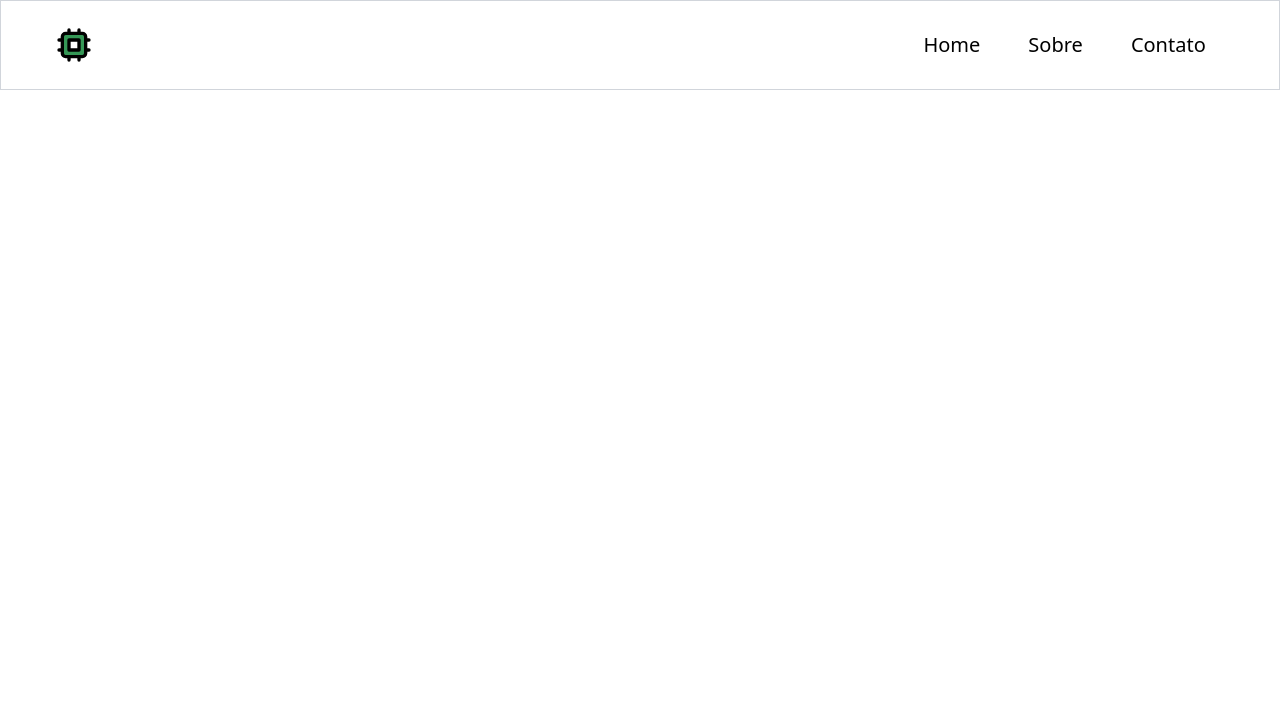
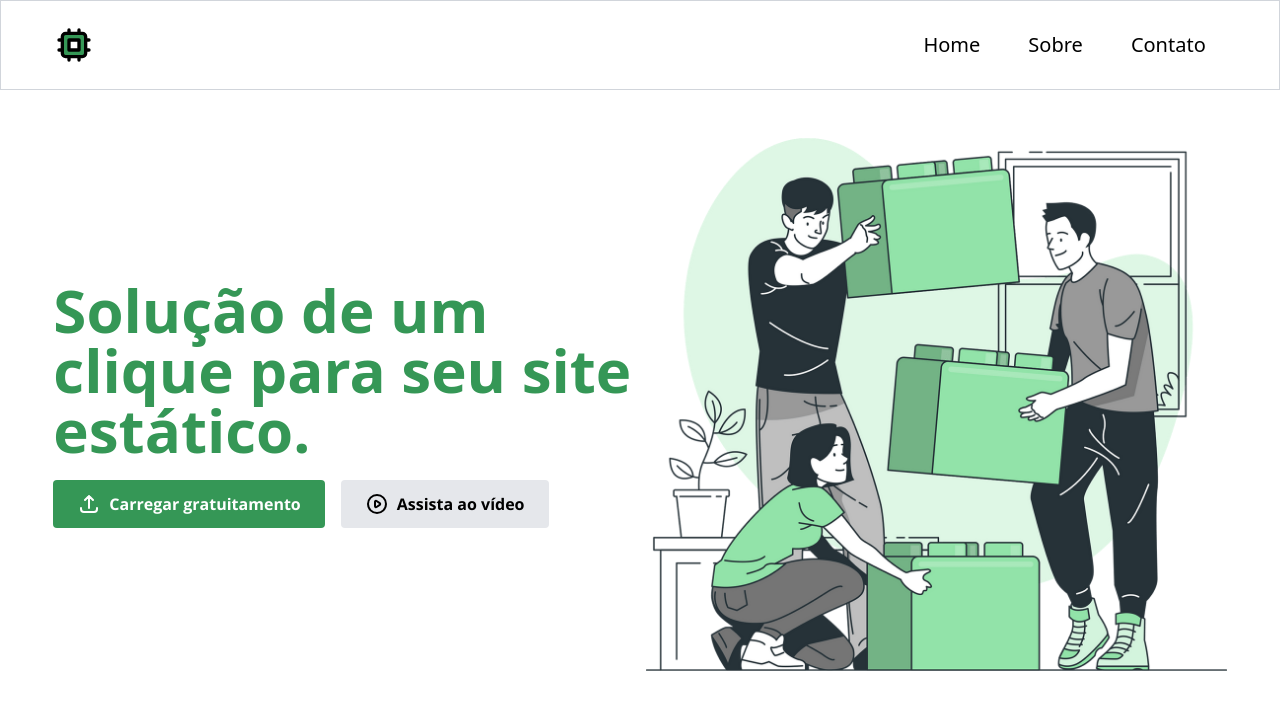
Before and after one commit to JeanLuca999/tailwindcss-website, a React (Create React App) app: page / in a window 1280 px wide. Shown: the top 710 px of the page. Built offline with nearby package versions, Linux system fonts and the light colour scheme.

Commit message:
Criando sessão de hero

```diff
--- a/src/App.js
+++ b/src/App.js
@@ -1,9 +1,11 @@
 import Header from "./components/Header";
+import Hero from "./components/Hero";
 
 export default function App() {
   return (
     <>
       <Header></Header>
+      <Hero></Hero>
     </>
   );
 }
--- /dev/null
+++ b/src/components/Hero/index.js
@@ -0,0 +1,65 @@
+import heroBanner from "../../assets/herobanner.png";
+
+export default function Hero() {
+  return (
+    <section className="py-6 grid gap-3 grid-cols-1 grid-rows-auto1Fr lg:grid-cols-2 w-11/12 max-w-7xl mx-auto my-0">
+      <div className="justify-center content-center grid">
+        <div>
+          <h1 className="text-accent font-bold text-3xl md:text-6xl">
+            Solução de um clique para seu site estático.
+          </h1>
+
+          <div className="flex flex-col gap-4 md:flex-row mt-5">
+            <button className="cta">
+              <svg
+                className="w-6 h-6"
+                fill="none"
+                stroke="currentColor"
+                viewBox="0 0 24 24"
+                xmlns="http://www.w3.org/2000/svg"
+              >
+                <path
+                  strokeLinecap="round"
+                  strokeLinejoin="round"
+                  strokeWidth={2}
+                  d="M4 16v1a3 3 0 003 3h10a3 3 0 003-3v-1m-4-8l-4-4m0 0L8 8m4-4v12"
+                />
+              </svg>
+              <span>Carregar gratuitamento</span>
+            </button>
+            <button className="px-6 py-3 bg-gray-200 text-black font-bold font-body rounded text-base hover:bg-gray-300 flex items-center justify-center gap-2">
+              <svg
+                className="w-6 h-6"
+                fill="none"
+                stroke="currentColor"
+                viewBox="0 0 24 24"
+                xmlns="http://www.w3.org/2000/svg"
+              >
+                <path
+                  strokeLinecap="round"
+                  strokeLinejoin="round"
+                  strokeWidth={2}
+                  d="M14.752 11.168l-3.197-2.132A1 1 0 0010 9.87v4.263a1 1 0 001.555.832l3.197-2.132a1 1 0 000-1.664z"
+                />
+                <path
+                  strokeLinecap="round"
+                  strokeLinejoin="round"
+                  strokeWidth={2}
+                  d="M21 12a9 9 0 11-18 0 9 9 0 0118 0z"
+                />
+              </svg>
+              <span>Assista ao vídeo</span>
+            </button>
+          </div>
+        </div>
+      </div>
+      <div className="relative w-full aspect-square -z-10">
+        <img
+          src={heroBanner}
+          alt=""
+          className="absolute object-contain object-center w-full h-full"
+        ></img>
+      </div>
+    </section>
+  );
+}
--- a/src/input.css
+++ b/src/input.css
@@ -3,3 +3,7 @@
 @tailwind base;
 @tailwind components;
 @tailwind utilities;
+
+.cta {
+  @apply px-6 py-3 text-white font-bold text-base font-body bg-accent rounded hover:bg-slate-900 flex items-center justify-center gap-2;
+}
--- a/tailwind.config.js
+++ b/tailwind.config.js
@@ -9,6 +9,9 @@ module.exports = {
         body: ["Open Sans", "sans-serif"],
         title: ["Montserrat", "sans-serif"],
       },
+      gridTemplateRows: {
+        auto1Fr: "auto 1fr",
+      },
     },
   },
   plugins: [],
```
Also changed, not shown: src/assets/herobanner.png (added).
